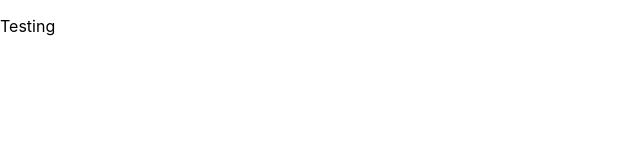
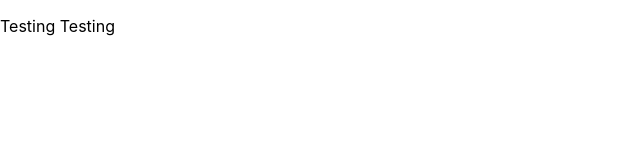
Before and after one commit to threeal-archive/chatbot-analytics, a Next.js app: page / in a window 1280 px wide. Shown: the top 160 px of the page, without its empty margins (0-640 px from the left). Built offline with nearby package versions, Linux system fonts and the light colour scheme.

Commit message:
test3dari raymond

```diff
--- a/pages/index.jsx
+++ b/pages/index.jsx
@@ -6,7 +6,7 @@
 export default function Home() {
   return (
     <div >
-      <p>Testing</p>
+      <p>Testing Testing</p>
     </div>
   );
 }
```
